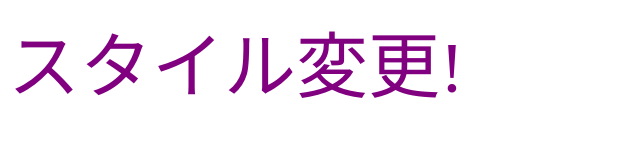
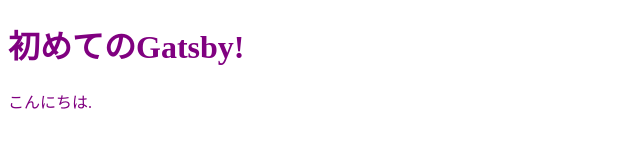
Before and after one commit to ryota-saito-0309/Gatsby-Tutorial1, a Gatsby site: page / in a window 1280 px wide. Shown: the whole page, without its empty margins (0-640 px from the left). Built offline with nearby package versions, Linux system fonts and the light colour scheme; Gatsby itself is replaced by a stand-in of ours.

Commit message:
文字の変更

```diff
--- a/src/pages/index.js
+++ b/src/pages/index.js
@@ -1,5 +1,10 @@
 import React from "react"
 
 export default function Home() {
-  return <div style={{ color: `purple`, fontSize: `72px` }}>スタイル変更!</div>
+  return (
+    <div style={{ color: `purple` }}>
+      <h1>初めてのGatsby!</h1>
+      <p>こんにちは.</p>
+    </div>
+  )
 }
```
